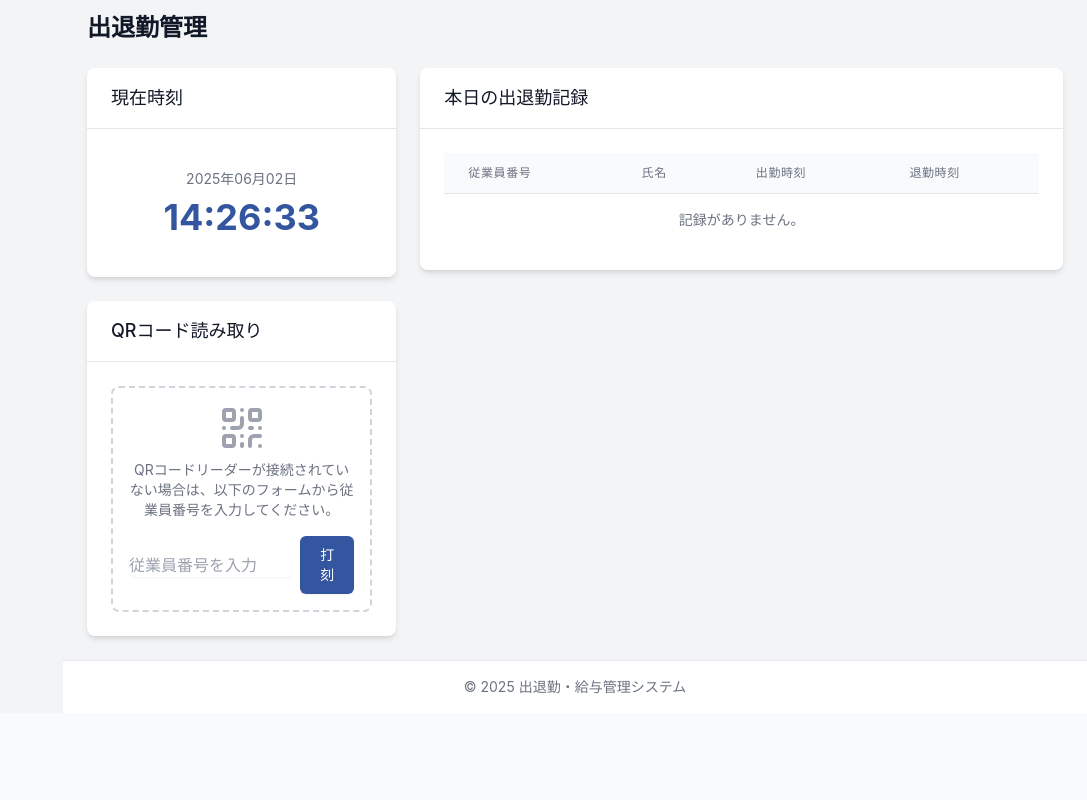
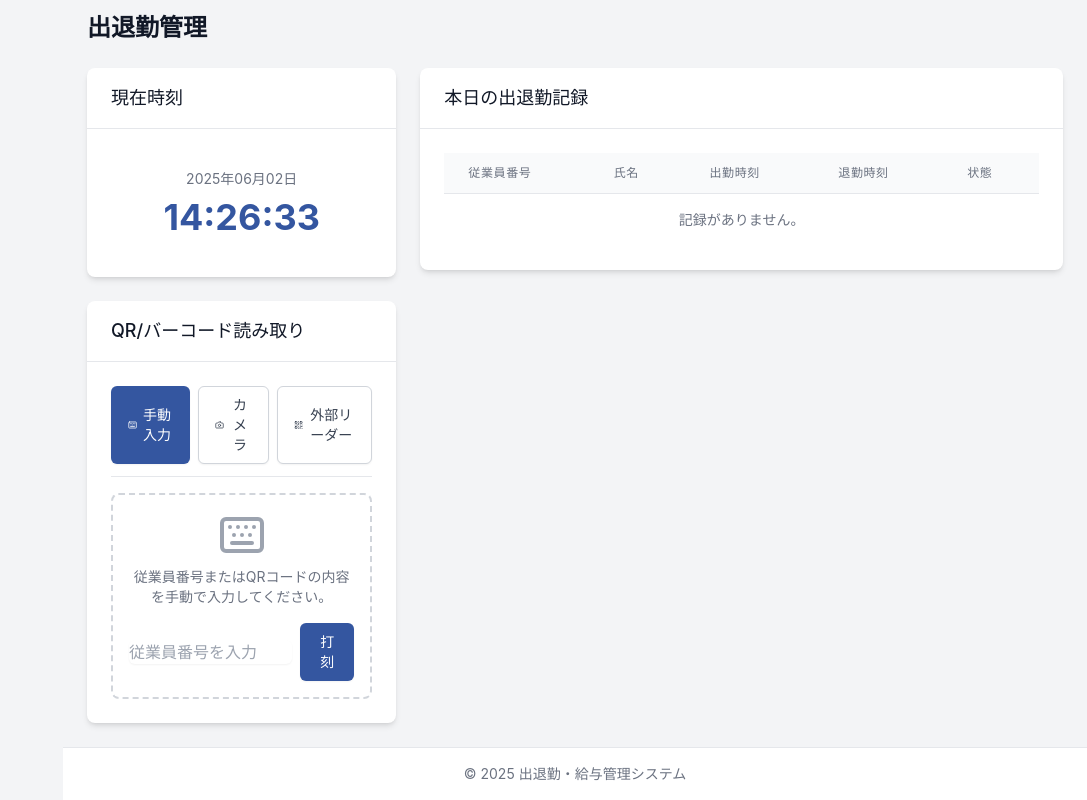
Before and after one commit to Takibiueta/time-attendance-app, a React (Vite) app: page /attendance in a window 1280 px wide. Shown: the part 437-1237 px from the top of the page, without its empty margins (193-1280 px from the left). Before the commit the page ends 1150 px from the top, so only its background shows below. Built offline with nearby package versions, Linux system fonts and the light colour scheme.

Commit message:
QRコード・バーコード機能を追加

```diff
--- a/src/pages/attendance/AttendancePage.tsx
+++ b/src/pages/attendance/AttendancePage.tsx
@@ -1,16 +1,66 @@
 import React, { useState, useRef, useEffect } from 'react';
 import { format } from 'date-fns';
-import { QrCode, Clock, Users, FileText } from 'lucide-react';
+import { QrCode, Clock, Users, FileText, Camera, Keyboard } from 'lucide-react';
 import Card from '../../components/ui/Card';
 import Button from '../../components/ui/Button';
 import { useEmployeeStore } from '../../stores/employeeStore';
+import { BrowserQRCodeReader } from '@zxing/browser';
 
-// Placeholder for QR code reader component
-// In a real app, you would use a proper QR code reader library
+// Enhanced QR code reader component with camera and external reader support
 const QRCodeReader: React.FC<{ onScan: (data: string) => void }> = ({ onScan }) => {
   const [manualInput, setManualInput] = useState('');
+  const [isScanning, setIsScanning] = useState(false);
+  const [scanMode, setScanMode] = useState<'manual' | 'camera' | 'external'>('manual');
+  const [externalInput, setExternalInput] = useState('');
+  const videoRef = useRef<HTMLVideoElement>(null);
+  const codeReaderRef = useRef<BrowserQRCodeReader | null>(null);
+  const externalInputRef = useRef<HTMLInputElement>(null);
 
-  const handleSubmit = (e: React.FormEvent) => {
+  // External reader focus management
+  useEffect(() => {
+    if (scanMode === 'external' && externalInputRef.current) {
+      externalInputRef.current.focus();
+    }
+  }, [scanMode]);
+
+  // Handle external reader input (auto-submit on scan)
+  useEffect(() => {
+    let timer: NodeJS.Timeout;
+    if (externalInput && scanMode === 'external') {
+      timer = setTimeout(() => {
+        onScan(externalInput);
+        setExternalInput('');
+      }, 100); // Short delay to ensure complete scan
+    }
+    return () => {
+      if (timer) clearTimeout(timer);
+    };
+  }, [externalInput, scanMode, onScan]);
+
+  const startCameraScanning = async () => {
+    try {
+      setIsScanning(true);
+      const codeReader = new BrowserQRCodeReader();
+      codeReaderRef.current = codeReader;
+
+      const result = await codeReader.decodeOnceFromVideoDevice(undefined, videoRef.current!);
+      onScan(result.getText());
+      stopScanning();
+    } catch (error) {
+      console.error('カメラスキャンエラー:', error);
+      setIsScanning(false);
+    }
+  };
+
+  const stopScanning = () => {
+    if (codeReaderRef.current) {
+      codeReaderRef.current.reset();
+      codeReaderRef.current = null;
+    }
+    setIsScanning(false);
+  };
+
+  const handleManualSubmit = (e: React.FormEvent) => {
     e.preventDefault();
     if (manualInput) {
       onScan(manualInput);
@@ -18,16 +68,58 @@ const QRCodeReader: React.FC<{ onScan: (data: string) => void }> = ({ onScan })
     }
   };
 
+  const handleExternalInput = (e: React.ChangeEvent<HTMLInputElement>) => {
+    const value = e.target.value;
+    setExternalInput(value);
+
+    // Auto-detect barcode/QR completion (usually ends with Enter or specific length)
+    if (value.length >= 8) { // Assuming minimum barcode length
+      onScan(value);
+      setExternalInput('');
+    }
+  };
+
   return (
+    <div className="space-y-4">
+      {/* Scan Mode Selection */}
+      <div className="flex space-x-2 border-b border-gray-200 pb-3">
+        <Button
+          variant={scanMode === 'manual' ? 'primary' : 'outline'}
+          size="sm"
+          onClick={() => setScanMode('manual')}
+        >
+          <Keyboard className="w-4 h-4 mr-1" />
+          手動入力
+        </Button>
+        <Button
+          variant={scanMode === 'camera' ? 'primary' : 'outline'}
+          size="sm"
+          onClick={() => setScanMode('camera')}
+        >
+          <Camera className="w-4 h-4 mr-1" />
+          カメラ
+        </Button>
+        <Button
+          variant={scanMode === 'external' ? 'primary' : 'outline'}
+          size="sm"
+          onClick={() => setScanMode('external')}
+        >
+          <QrCode className="w-4 h-4 mr-1" />
+          外部リーダー
+        </Button>
+      </div>
+
+      {/* Manual Input Mode */}
+      {scanMode === 'manual' && (
         <div className="p-4 border-2 border-dashed border-gray-300 rounded-lg">
           <div className="text-center mb-4">
-        <QrCode size={48} className="mx-auto text-gray-400" />
+            <Keyboard size={48} className="mx-auto text-gray-400" />
             <p className="mt-2 text-sm text-gray-500">
-          QRコードリーダーが接続されていない場合は、以下のフォームから従業員番号を入力してください。
+              従業員番号またはQRコードの内容を手動で入力してください。
             </p>
           </div>
 
-      <form onSubmit={handleSubmit} className="flex items-center space-x-2">
+          <form onSubmit={handleManualSubmit} className="flex items-center space-x-2">
             <input
               type="text"
               value={manualInput}
@@ -37,6 +129,76 @@ const QRCodeReader: React.FC<{ onScan: (data: string) => void }> = ({ onScan })
             />
             <Button type="submit" variant="primary">打刻</Button>
           </form>
+        </div>
+      )}
+
+      {/* Camera Scanning Mode */}
+      {scanMode === 'camera' && (
+        <div className="p-4 border-2 border-solid border-primary-300 rounded-lg">
+          <div className="text-center mb-4">
+            <Camera size={48} className="mx-auto text-primary-500" />
+            <p className="mt-2 text-sm text-gray-600">
+              カメラでQR/バーコードをスキャンしてください。
+            </p>
+          </div>
+
+          {!isScanning ? (
+            <div className="text-center">
+              <Button onClick={startCameraScanning} variant="primary">
+                <Camera className="w-4 h-4 mr-2" />
+                スキャン開始
+              </Button>
+            </div>
+          ) : (
+            <div className="space-y-3">
+              <video
+                ref={videoRef}
+                className="w-full h-48 bg-black rounded-lg"
+                autoPlay
+                playsInline
+              />
+              <div className="text-center">
+                <Button onClick={stopScanning} variant="outline">
+                  スキャン停止
+                </Button>
+              </div>
+            </div>
+          )}
+        </div>
+      )}
+
+      {/* External Reader Mode */}
+      {scanMode === 'external' && (
+        <div className="p-4 border-2 border-solid border-success-300 rounded-lg">
+          <div className="text-center mb-4">
+            <QrCode size={48} className="mx-auto text-success-500" />
+            <p className="mt-2 text-sm text-gray-600">
+              外部のQR/バーコードリーダーでスキャンしてください。
+              <br />
+              (USB接続またはBluetooth接続)
+            </p>
+          </div>
+
+          <div className="relative">
+            <input
+              ref={externalInputRef}
+              type="text"
+              value={externalInput}
+              onChange={handleExternalInput}
+              placeholder="外部リーダーからの入力待機中..."
+              className="block w-full rounded-md border-gray-300 shadow-sm focus:border-success-500 focus:ring focus:ring-success-200 focus:ring-opacity-50"
+              autoFocus
+            />
+            <div className="absolute right-3 top-1/2 transform -translate-y-1/2">
+              <div className="w-2 h-2 bg-success-500 rounded-full animate-pulse"></div>
+            </div>
+          </div>
+
+          <p className="mt-2 text-xs text-gray-500">
+            外部リーダーがキーボードとして認識されている場合、この入力欄にフォーカスがあることを確認してください。
+          </p>
+        </div>
+      )}
     </div>
   );
 };
@@ -85,8 +247,7 @@ const AttendancePage: React.FC = () => {
   }, [message]);
 
   const handleScan = (data: string) => {
-    // In a real app, this would parse the QR code data
-    // For this demo, we'll assume the data is just the employee number
+    // Parse the scanned data (could be employee number, QR code content, etc.)
     const employeeNumber = data.trim();
     const employee = employees.find(e => e.employeeNumber === employeeNumber);
 
@@ -124,7 +285,17 @@ const AttendancePage: React.FC = () => {
         type: 'success'
       });
     } else {
-      // Already have a record for today, update clock-out time
+      // Already have a record for today
+      const existingRecord = records[existingRecordIndex];
+
+      if (existingRecord.clockOutTime) {
+        // Already clocked out, show message
+        setMessage({
+          text: `${employee.name}さんは既に退勤済みです。`,
+          type: 'error'
+        });
+      } else {
+        // Update clock-out time
         const updatedRecords = [...records];
         updatedRecords[existingRecordIndex] = {
           ...updatedRecords[existingRecordIndex],
@@ -136,6 +307,7 @@ const AttendancePage: React.FC = () => {
           text: `${employee.name}さんが退勤しました。(${timeStr})`,
           type: 'success'
         });
+      }
     }
   };
 
@@ -158,7 +330,7 @@ const AttendancePage: React.FC = () => {
             </div>
           </Card>
 
-          <Card title="QRコード読み取り" className="mt-6">
+          <Card title="QR/バーコード読み取り" className="mt-6">
             <QRCodeReader onScan={handleScan} />
 
             {message && (
@@ -181,12 +353,13 @@ const AttendancePage: React.FC = () => {
                     <th>氏名</th>
                     <th>出勤時刻</th>
                     <th>退勤時刻</th>
+                    <th>状態</th>
                   </tr>
                 </thead>
                 <tbody>
                   {records.length === 0 ? (
                     <tr>
-                      <td colSpan={4} className="text-center py-4">
+                      <td colSpan={5} className="text-center py-4">
                         記録がありません。
                       </td>
                     </tr>
@@ -199,6 +372,15 @@ const AttendancePage: React.FC = () => {
                           <td className="font-medium text-gray-900">{record.employeeName}</td>
                           <td>{record.clockInTime}</td>
                           <td>{record.clockOutTime || '-'}</td>
+                          <td>
+                            <span className={`px-2 py-1 text-xs rounded-full ${
+                              record.clockOutTime
+                                ? 'bg-gray-100 text-gray-800'
+                                : 'bg-success-100 text-success-800'
+                            }`}>
+                              {record.clockOutTime ? '退勤済み' : '出勤中'}
+                            </span>
+                          </td>
                         </tr>
                       ))
                   )}
```
Lines whose indentation alone changed are shown as unchanged.
